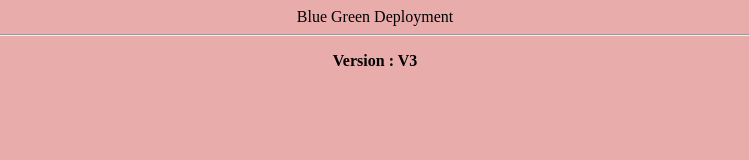
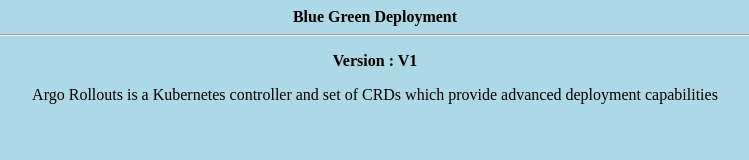
Before and after one commit to karthilinux91/Demo_project1, a plain HTML site: page index.html in a window 1280 px wide. Shown: the whole page, without its empty margins (265-1014 px from the left). Drawn offline with Linux system fonts and the light colour scheme.

Commit message:
Update index.html

```diff
--- a/index.html
+++ b/index.html
@@ -4,11 +4,13 @@
 <title>Blue Green Deployment</title>
 </head>
 
-<body bgcolor=#E8ADAA>
+<body bgcolor=#add8e6>
     <center>
-    Blue Green Deployment
+   <b> Blue Green Deployment </b>
     <hr>
-   <p> <b> Version : V3</b> </p>
+   <p> <b> Version : V1</b> </p>
+
+      <p> Argo Rollouts is a Kubernetes controller and set of CRDs which provide advanced deployment capabilities</p>
    </center>
 </body>
 </html>
```
